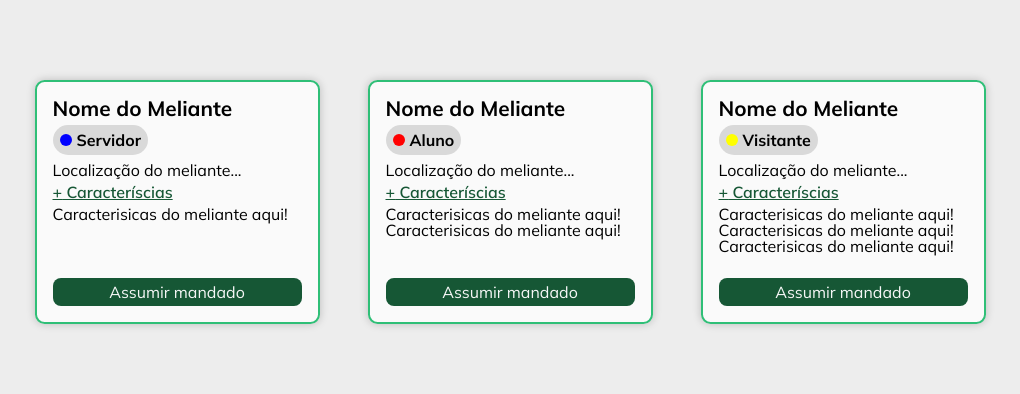
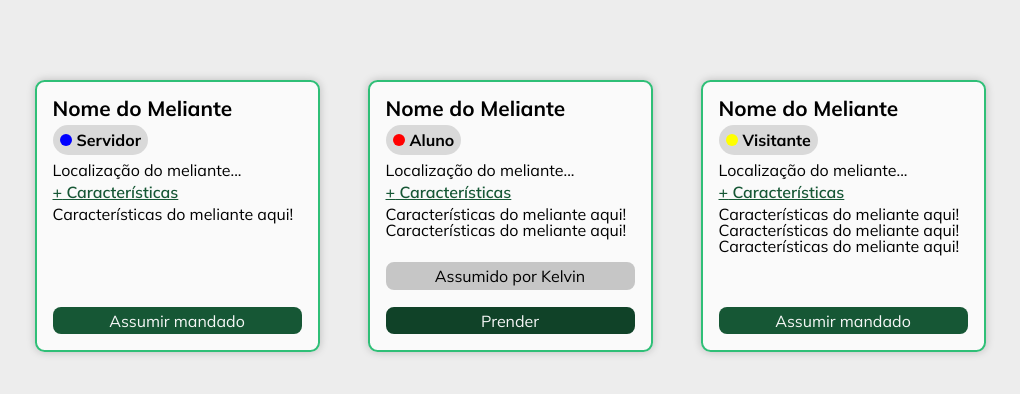
Before and after one commit to Festa-Junina/cadeia, a PHP site: page /src/listarOrdensdePrisao/index.html in a window 1280 px wide. Shown: the part 80-474 px from the top of the page, without its empty margins (130-1150 px from the left). Run offline with PHP 8.4, Linux system fonts and the light colour scheme; some libraries are stand-ins or nearby versions.

Commit message:
style botoes

```diff
--- a/src/listarOrdensdePrisao/index.html
+++ b/src/listarOrdensdePrisao/index.html
@@ -47,13 +47,13 @@
 
 
                         <a href="#tips1" rel="modal:open">
-                            <p>&nbsp;Caracteríscias</p>
+                            <p>&nbsp;Características</p>
                         </a>
 
 
                         <!-- Modal -->
                         <div id="tips1" class="modal">
-                            <p>Caracterisicas do meliante aqui!</p>
+                            <p>Características do meliante aqui!</p>
                             <!-- <a href="#" rel="modal:close">Fechar</a> -->
                         </div>
                     </div>
@@ -73,19 +73,22 @@
 
 
                         <a href="#tips2" rel="modal:open">
-                            <p>&nbsp;Caracteríscias</p>
+                            <p>&nbsp;Características</p>
                         </a>
 
 
                         <!-- Modal -->
                         <div id="tips2" class="modal">
-                            <p>Caracterisicas do meliante aqui!</p>
-                            <p>Caracterisicas do meliante aqui!</p>
+                            <p>Características do meliante aqui!</p>
+                            <p>Características do meliante aqui!</p>
                             <!-- <a href="#" rel="modal:close">Fechar</a> -->
                         </div>
                     </div>
-                    <div class="order-btn">
-                        <h2>Assumir mandado</h2>
+                    <div class="order-btn1">
+                        <h2>Assumido por Kelvin</h2>
+                    </div>
+                    <div class="order-btn2">
+                        <h2>Prender</h2>
                     </div>
                 </div>
 
@@ -100,15 +103,15 @@
 
 
                         <a href="#tips3" rel="modal:open">
-                            <p>&nbsp;Caracteríscias</p>
+                            <p>&nbsp;Características</p>
                         </a>
 
 
                         <!-- Modal -->
                         <div id="tips3" class="modal">
-                            <p>Caracterisicas do meliante aqui!</p>
-                            <p>Caracterisicas do meliante aqui!</p>
-                            <p>Caracterisicas do meliante aqui!</p>
+                            <p>Características do meliante aqui!</p>
+                            <p>Características do meliante aqui!</p>
+                            <p>Características do meliante aqui!</p>
                             <!-- <a href="#" rel="modal:close">Fechar</a> -->
                         </div>
                     </div>
--- a/src/listarOrdensdePrisao/style.css
+++ b/src/listarOrdensdePrisao/style.css
@@ -154,12 +154,37 @@
     border-radius: 8px;
     color: var(--white);
 }
+.order-btn1{
+    background-color: var(--blackOpacity);
+    margin-top: .7rem;
+    padding: .35rem;
+    text-align: center;
+    border-radius: 8px;
+    color: var(--black);
+}
+
+.order-btn2{
+    background-color: var(--darkGreen);
+    margin-top: .3rem;
+    padding: .35rem;
+    text-align: center;
+    border-radius: 8px;
+    color: var(--white);
+}
 
 .order-btn:hover{
     cursor: pointer;
     background-color: var(--darkGreen);
 }
 
+.order-btn2:hover{
+    cursor: pointer;
+    background-color: var(--gray2);
+}
+/* .order-btn2:hover{
+    cursor: pointer;
+    background-color: var(--darkGreen);
+} */
 
 .modal{
     color: var(--black);
```
